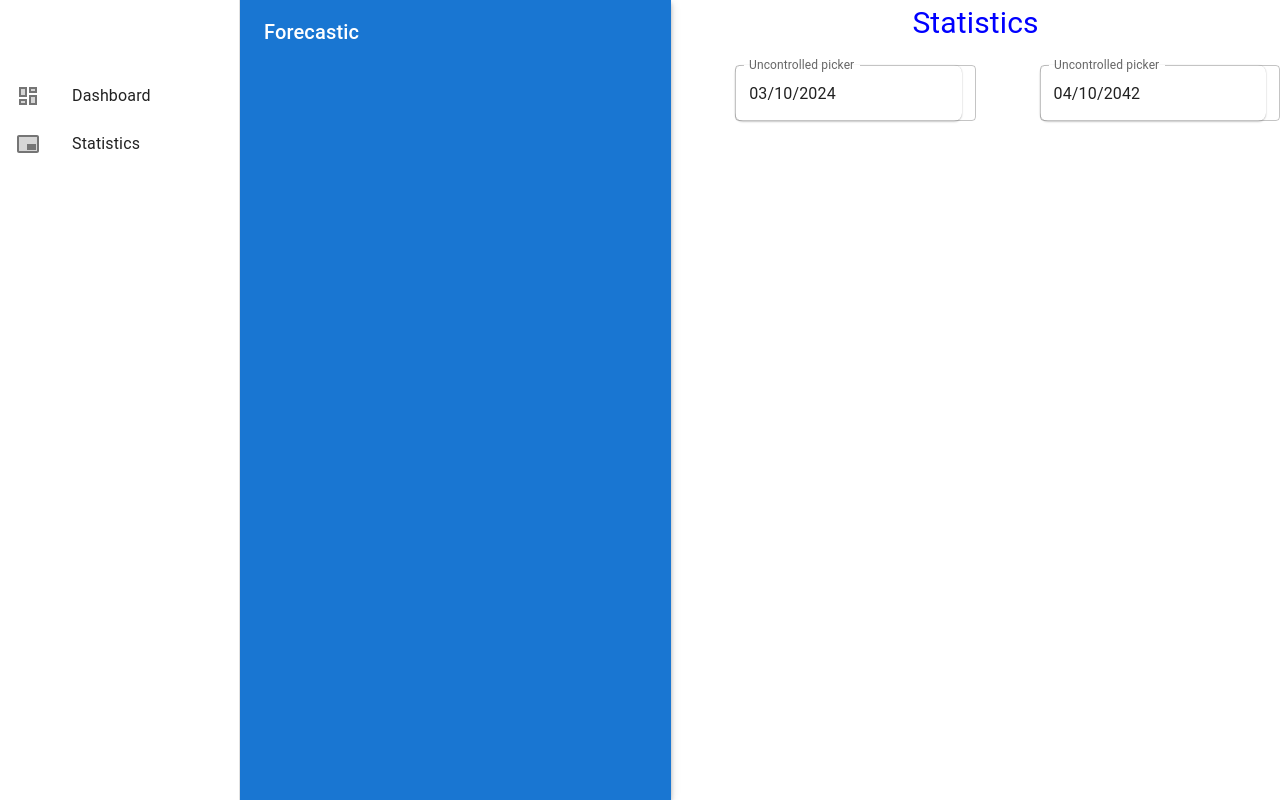
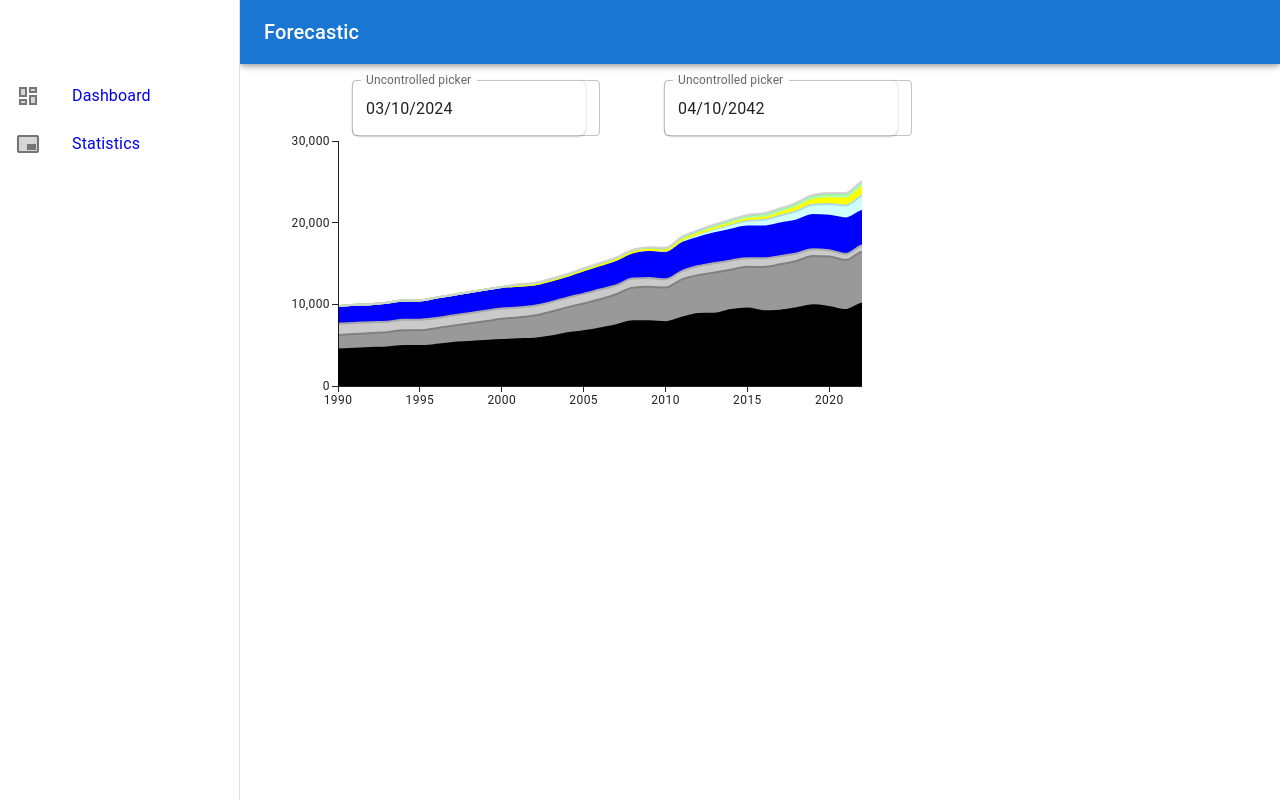
Before and after one commit to sciorba/green-forecast, a React (Vite) app: page /statistics in a window 1280 px wide. Built offline with nearby package versions, Linux system fonts and the light colour scheme.

Commit message:
Improve app

```diff
--- a/package.json
+++ b/package.json
@@ -15,6 +15,7 @@
     "@fontsource/roboto": "^5.0.12",
     "@mui/icons-material": "^5.15.15",
     "@mui/material": "^5.15.15",
+    "@mui/x-charts": "^7.2.0",
     "@mui/x-date-pickers": "^7.2.0",
     "dayjs": "^1.11.10",
     "localforage": "^1.10.0",
--- /dev/null
+++ b/src/components/Chart.tsx
@@ -0,0 +1,474 @@
+import { LineChart } from '@mui/x-charts/LineChart';
+
+const worldElectricityProduction = [
+  {
+    country: 'World',
+    year: 1990,
+    other: 0,
+    bio: 0,
+    solar: 0.38834995,
+    wind: 3.6324706,
+    hydro: 2158.854,
+    oil: 1364.6844,
+    gas: 1789.7031,
+    coal: 4460.2417,
+  },
+  {
+    country: 'World',
+    year: 1991,
+    other: 0,
+    bio: 0,
+    solar: 0.5053229,
+    wind: 4.086107,
+    hydro: 2208.702,
+    oil: 1349.9071,
+    gas: 1815.2444,
+    coal: 4557.0664,
+  },
+  {
+    country: 'World',
+    year: 1992,
+    other: 0,
+    bio: 0,
+    solar: 0.4666791,
+    wind: 4.732812,
+    hydro: 2208.4592,
+    oil: 1328.2163,
+    gas: 1829.3868,
+    coal: 4649.9165,
+  },
+  {
+    country: 'World',
+    year: 1993,
+    other: 0,
+    bio: 0,
+    solar: 0.5566775,
+    wind: 5.704169,
+    hydro: 2341.4597,
+    oil: 1266.6155,
+    gas: 1863.8153,
+    coal: 4727.899,
+  },
+  {
+    country: 'World',
+    year: 1994,
+    other: 0,
+    bio: 0,
+    solar: 0.5969829,
+    wind: 7.13173,
+    hydro: 2356.203,
+    oil: 1302.1187,
+    gas: 1925.1002,
+    coal: 4891.904,
+  },
+  {
+    country: 'World',
+    year: 1995,
+    other: 0,
+    bio: 0,
+    solar: 0.5969829,
+    wind: 7.13173,
+    hydro: 2356.203,
+    oil: 1302.1187,
+    gas: 1925.1002,
+    coal: 4891.904,
+  },
+  {
+    country: 'World',
+    year: 1996,
+    other: 0,
+    bio: 0,
+    solar: 0.63888276,
+    wind: 8.272123,
+    hydro: 2483.6868,
+    oil: 1259.9452,
+    gas: 2036.3821,
+    coal: 5038.9316,
+  },
+  {
+    country: 'World',
+    year: 1997,
+    other: 0,
+    bio: 0,
+    solar: 0.69922996,
+    wind: 9.215601,
+    hydro: 2517.03,
+    oil: 1245.6957,
+    gas: 2101.594,
+    coal: 5279.661,
+  },
+  {
+    country: 'World',
+    year: 1998,
+    other: 0,
+    bio: 0,
+    solar: 0.7496558,
+    wind: 12.028216,
+    hydro: 2561.359,
+    oil: 1244.647,
+    gas: 2271.0615,
+    coal: 5395.626,
+  },
+  {
+    country: 'World',
+    year: 1999,
+    other: 0,
+    bio: 0,
+    solar: 0.811852,
+    wind: 15.92926,
+    hydro: 2581.1204,
+    oil: 1294.6146,
+    gas: 2408.5476,
+    coal: 5511.2935,
+  },
+  {
+    country: 'World',
+    year: 2000,
+    other: 0,
+    bio: 0,
+    solar: 0.9052879,
+    wind: 21.226898,
+    hydro: 2600.65,
+    oil: 1266.6599,
+    gas: 2600.75,
+    coal: 5630.859,
+  },
+  {
+    country: 'World',
+    year: 2001,
+    other: 52.37,
+    bio: 148.65,
+    solar: 1.08,
+    wind: 31.16,
+    hydro: 2621.36,
+    oil: 1209.51,
+    gas: 2681.11,
+    coal: 5719.12,
+  },
+  {
+    country: 'World',
+    year: 2002,
+    other: 52.6,
+    bio: 143.1,
+    solar: 1.35,
+    wind: 38.16,
+    hydro: 2561.04,
+    oil: 1197.6,
+    gas: 2827.65,
+    coal: 5801.14,
+  },
+  {
+    country: 'World',
+    year: 2003,
+    other: 54.08,
+    bio: 156.61,
+    solar: 1.69,
+    wind: 52.04,
+    hydro: 2601.39,
+    oil: 1175.58,
+    gas: 3033.78,
+    coal: 6056.12,
+  },
+  {
+    country: 'World',
+    year: 2004,
+    other: 56.07,
+    bio: 167.91,
+    solar: 2.07,
+    wind: 63.43,
+    hydro: 2602.33,
+    oil: 1198.2,
+    gas: 3165.78,
+    coal: 6458.61,
+  },
+  {
+    country: 'World',
+    year: 2005,
+    other: 57.94,
+    bio: 184.54,
+    solar: 2.71,
+    wind: 85.26,
+    hydro: 2796.69,
+    oil: 1177.47,
+    gas: 3408.19,
+    coal: 6697.61,
+  },
+  {
+    country: 'World',
+    year: 2006,
+    other: 58.74,
+    bio: 208.44,
+    solar: 3.78,
+    wind: 103.89,
+    hydro: 2895.17,
+    oil: 1186.13,
+    gas: 3579.99,
+    coal: 7040.85,
+  },
+  {
+    country: 'World',
+    year: 2007,
+    other: 60.11,
+    bio: 220.96,
+    solar: 5.11,
+    wind: 132.79,
+    hydro: 3001.53,
+    oil: 1097.06,
+    gas: 3792.38,
+    coal: 7439.88,
+  },
+  {
+    country: 'World',
+    year: 2008,
+    other: 62.87,
+    bio: 243.14,
+    solar: 6.92,
+    wind: 170.91,
+    hydro: 3046.18,
+    oil: 1119.39,
+    gas: 4109.47,
+    coal: 7931.82,
+  },
+  {
+    country: 'World',
+    year: 2009,
+    other: 65.97,
+    bio: 258.44,
+    solar: 11.36,
+    wind: 220.07,
+    hydro: 3231.07,
+    oil: 1078.99,
+    gas: 4210.51,
+    coal: 7927.59,
+  },
+  {
+    country: 'World',
+    year: 2010,
+    other: 68.02,
+    bio: 279.55,
+    solar: 19.19,
+    wind: 275.88,
+    hydro: 3229.55,
+    oil: 1005.12,
+    gas: 4247.72,
+    coal: 7817.32,
+  },
+  {
+    country: 'World',
+    year: 2011,
+    other: 68.38,
+    bio: 322.22,
+    solar: 31.05,
+    wind: 345.99,
+    hydro: 3412.33,
+    oil: 1011.78,
+    gas: 4701.27,
+    coal: 8358.6,
+  },
+  {
+    country: 'World',
+    year: 2012,
+    other: 69.67,
+    bio: 342.44,
+    solar: 61.85,
+    wind: 440.39,
+    hydro: 3479.25,
+    oil: 1103.87,
+    gas: 4767.24,
+    coal: 8814.17,
+  },
+  {
+    country: 'World',
+    year: 2013,
+    other: 70.88,
+    bio: 370.87,
+    solar: 95.18,
+    wind: 529.11,
+    hydro: 3645.02,
+    oil: 1157.13,
+    gas: 5042.66,
+    coal: 8855.83,
+  },
+  {
+    country: 'World',
+    year: 2014,
+    other: 72.58,
+    bio: 402.92,
+    solar: 131.42,
+    wind: 641.17,
+    hydro: 3776.88,
+    oil: 1118.61,
+    gas: 4939.52,
+    coal: 9306.75,
+  },
+  {
+    country: 'World',
+    year: 2015,
+    other: 77.68,
+    bio: 438.47,
+    solar: 196.46,
+    wind: 716.51,
+    hydro: 3865.63,
+    oil: 1063.74,
+    gas: 5096.07,
+    coal: 9495.57,
+  },
+  {
+    country: 'World',
+    year: 2016,
+    other: 81.57,
+    bio: 475.79,
+    solar: 254.87,
+    wind: 828.37,
+    hydro: 3870.04,
+    oil: 1068.09,
+    gas: 5418.55,
+    coal: 9160.63,
+  },
+  {
+    country: 'World',
+    year: 2017,
+    other: 83.91,
+    bio: 483.77,
+    solar: 329.15,
+    wind: 959.65,
+    hydro: 3996.54,
+    oil: 1004.96,
+    gas: 5669.08,
+    coal: 9226.85,
+  },
+  {
+    country: 'World',
+    year: 2018,
+    other: 86.39,
+    bio: 515.07,
+    solar: 444.54,
+    wind: 1136.41,
+    hydro: 4053.96,
+    oil: 913.07,
+    gas: 5791.83,
+    coal: 9518.91,
+  },
+  {
+    country: 'World',
+    year: 2019,
+    other: 89.54,
+    bio: 546.21,
+    solar: 570.57,
+    wind: 1265.29,
+    hydro: 4174.81,
+    oil: 841.34,
+    gas: 6015.24,
+    coal: 9899.44,
+  },
+  {
+    country: 'World',
+    year: 2020,
+    other: 91.15,
+    bio: 575.5,
+    solar: 701.19,
+    wind: 1419.51,
+    hydro: 4220.11,
+    oil: 776.78,
+    gas: 6176.34,
+    coal: 9680.92,
+  },
+  {
+    country: 'World',
+    year: 2021,
+    other: 94.16,
+    bio: 602.57,
+    solar: 850.89,
+    wind: 1587.13,
+    hydro: 4341.1,
+    oil: 741,
+    gas: 6132.47,
+    coal: 9292.9,
+  },
+  {
+    country: 'World',
+    year: 2022,
+    other: 95,
+    bio: 663.78,
+    solar: 1040.06,
+    wind: 1849.4,
+    hydro: 4244.57,
+    oil: 793.53,
+    gas: 6326,
+    coal: 10081.8,
+  },
+  {
+    country: 'World',
+    year: 2023,
+    other: 99.74,
+    bio: 677.57,
+    solar: 1289.27,
+    wind: 2139.23,
+    hydro: 4326.76,
+    oil: 884.98,
+    gas: 6309.46,
+    coal: 10190.71,
+  },
+];
+
+const keyToLabel: { [key: string]: string } = {
+  coal: 'Electricity from coal (TWh)',
+  gas: 'Electricity from gas (TWh)',
+  oil: 'Electricity from oil (TWh)',
+  hydro: 'Electricity from hydro (TWh)',
+  wind: 'Electricity from wind (TWh)',
+  solar: 'Electricity from solar (TWh)',
+  bio: 'Electricity from bioenergy (TWh)',
+
+  other: 'Other renewables excluding bioenergy (TWh)',
+};
+
+const colors: { [key: string]: string } = {
+  other: 'lightgray',
+  bio: 'lightgreen',
+  solar: 'yellow',
+  wind: 'lightblue',
+  hydro: 'blue',
+  oil: 'darkgrey',
+  gas: 'gray',
+  coal: 'black',
+};
+
+const stackStrategy = {
+  stack: 'total',
+  area: true,
+  stackOffset: 'none', // To stack 0 on top of others
+} as const;
+
+const customize = {
+  height: 300,
+  legend: { hidden: true },
+  margin: { top: 5 },
+  stackingOrder: 'descending',
+};
+
+export default function LineDataset() {
+  return (
+    // <div style={{ padding: '2rem' }}>
+    <LineChart
+      xAxis={[
+        {
+          dataKey: 'year',
+          valueFormatter: (value) => value.toString(),
+          min: 1990,
+          max: 2022,
+        },
+      ]}
+      series={Object.keys(keyToLabel).map((key) => ({
+        dataKey: key,
+        label: keyToLabel[key],
+        color: colors[key],
+        showMark: false,
+        ...stackStrategy,
+      }))}
+      dataset={worldElectricityProduction}
+      {...customize}
+    />
+      // </div>
+  );
+}
--- a/src/components/Drawer.tsx
+++ b/src/components/Drawer.tsx
@@ -14,6 +14,7 @@ import ListItemText from '@mui/material/ListItemText';
 import MenuIcon from '@mui/icons-material/Menu';
 import Toolbar from '@mui/material/Toolbar';
 import Typography from '@mui/material/Typography';
+import {Link} from "react-router-dom";
 
 const drawerWidth = 240;
 
@@ -49,15 +50,15 @@ export default function ResponsiveDrawer(props: Props) {
     <div>
       <Toolbar />
       <List>
-          <ListItem disablePadding>
+          <ListItem disablePadding component={Link} to="/">
             <ListItemButton>
               <ListItemIcon>
                 <DashboardTwoToneIcon />
               </ListItemIcon>
-              <ListItemText primary="Dashboard" />
+              <ListItemText primary="Dashboard"/>
             </ListItemButton>
           </ListItem>
-          <ListItem disablePadding>
+          <ListItem disablePadding component={Link} to="/statistics">
         <ListItemButton>
           <ListItemIcon>
             <BrandingWatermarkTwoToneIcon/>
@@ -73,10 +74,10 @@ export default function ResponsiveDrawer(props: Props) {
   const container = window !== undefined ? () => window().document.body : undefined;
 
   return (
-    <Box sx={{ display: 'flex' }}>
+    <Box sx={{ display: 'flex', marginBottom: 20 }}>
       <CssBaseline />
       <AppBar
-        position="sticky"
+        position="fixed"
         sx={{
           width: { sm: `calc(100% - ${drawerWidth}px)` },
           ml: { sm: `${drawerWidth}px` },
--- a/src/views/Stats.tsx
+++ b/src/views/Stats.tsx
@@ -1,16 +1,16 @@
 import { DatePicker } from "@mui/x-date-pickers";
 import dayjs from "dayjs";
+import LineDataset from "../components/Chart.tsx";
 
 const Stats = () => {
   return (
-    <div>
-      <div style={{ fontSize: '30px', marginBottom: '20px', textAlign: 'center', color: 'blue' }}>
-        Statistics
-      </div>
+    <div style={{ marginTop: 80 }}>
       <div style={{ display: 'flex', gap: '4rem', marginLeft: '4rem' }}>
           <DatePicker label="Uncontrolled picker" defaultValue={dayjs('2024-03-10')} />
           <DatePicker label="Uncontrolled picker" defaultValue={dayjs('2042-04-10')} />
       </div>
+
+      <LineDataset/>
     </div>
   );
 };
```
Also changed, not shown: 1 other file (tests, documents, lock files or other folders).
